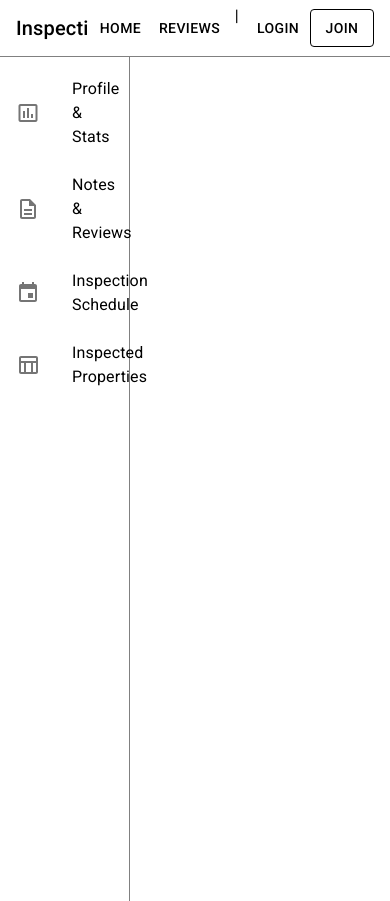
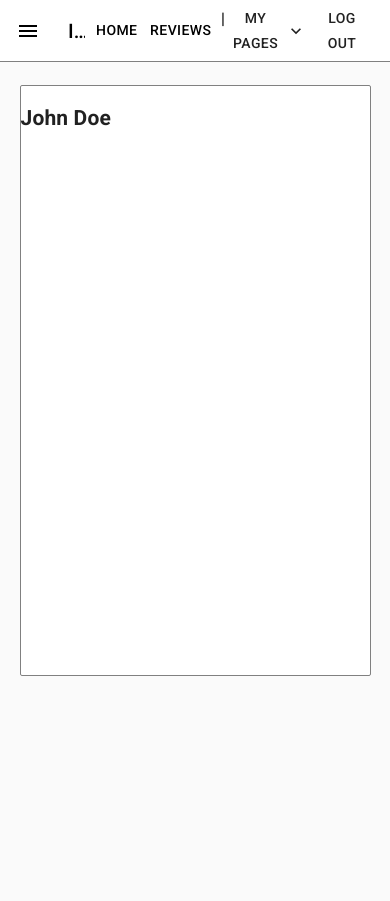
Before and after one commit to jkaho/inspecti, a React (Create React App) app in the folder client/: page / in a window 390 px wide. After the commit the page ends 844 px from the top, so only its background shows below. Built offline with nearby package versions, Linux system fonts and the light colour scheme.

Commit message:
Create responsive side navigation drawer, create responsive container for profile page

```diff
--- a/client/src/App.js
+++ b/client/src/App.js
@@ -2,13 +2,13 @@
 // import Login from "./pages/Login";
 import Profile from "./pages/Profile";
 // import Signup from "./pages/Signup";
-import NavBar from "./components/NavBar";
+// import NavBar from "./components/NavBar";
 // import Footer from "./components/Footer";
 
 function App() {
   return (
     <div className="App">
-      <NavBar />
+      {/* <NavBar /> */}
       <Profile />
       {/* <Footer /> */}
     </div>
--- a/client/src/components/SideMenu/index.js
+++ b/client/src/components/SideMenu/index.js
@@ -1,35 +1,91 @@
 import React from 'react';
-import { makeStyles } from '@material-ui/core/styles';
-import Grid from "@material-ui/core/Grid";
+import { makeStyles, useTheme } from '@material-ui/core/styles';
+import Drawer from '@material-ui/core/Drawer';
+import AppBar from '@material-ui/core/AppBar';
+import CssBaseline from '@material-ui/core/CssBaseline';
+import Toolbar from '@material-ui/core/Toolbar';
 import List from '@material-ui/core/List';
+import Typography from '@material-ui/core/Typography';
 import ListItem from '@material-ui/core/ListItem';
 import ListItemIcon from '@material-ui/core/ListItemIcon';
 import ListItemText from '@material-ui/core/ListItemText';
+import Button from '@material-ui/core/Button';
 import InsertChartOutlinedIcon from '@material-ui/icons/InsertChartOutlined';
 import DescriptionOutlinedIcon from '@material-ui/icons/DescriptionOutlined';
 import EventIcon from '@material-ui/icons/Event';
 import TableChartOutlinedIcon from '@material-ui/icons/TableChartOutlined';
+import MenuIcon from '@material-ui/icons/Menu';
+import IconButton from '@material-ui/core/IconButton';
+import KeyboardArrowDownIcon from '@material-ui/icons/KeyboardArrowDown';
+import Hidden from "@material-ui/core/Hidden";
+import MenuList from '@material-ui/core/MenuList';
+import MenuItem from '@material-ui/core/MenuItem';
+import ClickAwayListener from '@material-ui/core/ClickAwayListener';
+import Grow from '@material-ui/core/Grow';
+import Paper from '@material-ui/core/Paper';
+import Popper from '@material-ui/core/Popper';
+
+const drawerWidth = 240;
 
 const useStyles = makeStyles((theme) => ({
   root: {
-    width: '100%',
-    maxWidth: 360,
-    backgroundColor: theme.palette.background.paper,
+    display: 'flex',
   },
-  sideMenu: {
-    borderRight: "1px solid grey",
-    height: "100%",
-    minHeight: "100vh",
+  appBar: {
+    zIndex: theme.zIndex.drawer + 1,
+    background: "white",
+    borderBottom: "1px solid grey",
+  },
+  menuButton: {
+    marginRight: theme.spacing(2),
+    color: "black",
+    [theme.breakpoints.up('sm')]: {
+      display: 'none',
+    },
+  },
+  title: {
+    flexGrow: 1,
+    color: "black"
+  },
+  drawer: {
+    // width: drawerWidth,
+    // flexShrink: 0,
+    [theme.breakpoints.up('sm')]: {
+      width: drawerWidth,
+      flexShrink: 0,
+    },
+  },
+  drawerPaper: {
+    width: drawerWidth,
+  },
+  drawerContainer: {
+    overflow: 'auto',
+  },
+  content: {
+    flexGrow: 1,
+    padding: theme.spacing(3),
+  },
+  colorBlack: {
+    color: "black"
   }
 }));
 
-export default function SideMenu() {
+export default function ClippedDrawer(props) {
   const classes = useStyles();
 
-  return (
-    <Grid item xs={4}>
-      <div className={classes.sideMenu}>
-        <List component="nav" aria-label="main mailbox folders">
+  const { window } = props;
+  const theme = useTheme();
+  const [mobileOpen, setMobileOpen] = React.useState(false);
+
+  const handleDrawerToggle = () => {
+    setMobileOpen(!mobileOpen);
+  };
+
+  const drawer = (
+    <div>
+    <Toolbar />
+    <div className={classes.drawerContainer}>
+      <List>
         <ListItem button>
           <ListItemIcon>
             <InsertChartOutlinedIcon />
@@ -56,6 +112,207 @@ export default function SideMenu() {
         </ListItem>
       </List>
     </div>
-    </Grid>
+    </div>
+  )
+
+  const container = window !== undefined ? () => window().document.body : undefined;
+
+  function MyPages() {
+    const classes = useStyles();
+    const [open, setOpen] = React.useState(false);
+    const anchorRef = React.useRef(null);
+
+    const handleToggle = () => {
+      setOpen((prevOpen) => !prevOpen);
+    };
+
+    const handleClose = (event) => {
+      if (anchorRef.current && anchorRef.current.contains(event.target)) {
+        return;
+      }
+
+      setOpen(false);
+    };
+
+    function handleListKeyDown(event) {
+      if (event.key === 'Tab') {
+        event.preventDefault();
+        setOpen(false);
+      }
+    }
+
+    // return focus to the button when we transitioned from !open -> open
+    const prevOpen = React.useRef(open);
+    React.useEffect(() => {
+      if (prevOpen.current === true && open === false) {
+        anchorRef.current.focus();
+      }
+
+      prevOpen.current = open;
+    }, [open]);
+
+    return (
+      <div className={classes.root}>
+        <div>
+          <Button
+            ref={anchorRef}
+            aria-controls={open ? 'menu-list-grow' : undefined}
+            aria-haspopup="true"
+            onClick={handleToggle}
+            endIcon={<KeyboardArrowDownIcon />}
+          >
+            My Pages
+          </Button>
+          <Popper open={open} anchorEl={anchorRef.current} role={undefined} transition disablePortal>
+            {({ TransitionProps, placement }) => (
+              <Grow
+                {...TransitionProps}
+                style={{ transformOrigin: placement === 'bottom' ? 'center top' : 'center bottom' }}
+              >
+                <Paper>
+                  <ClickAwayListener onClickAway={handleClose}>
+                    <MenuList autoFocusItem={open} id="menu-list-grow" onKeyDown={handleListKeyDown}>
+                      <MenuItem onClick={handleClose}>Profile & Stats</MenuItem>
+                      <MenuItem onClick={handleClose}>Notes & Reviews</MenuItem>
+                      <MenuItem onClick={handleClose}>Inspection Schedule</MenuItem>
+                      <MenuItem onClick={handleClose}>Inspected Properties</MenuItem>
+                    </MenuList>
+                  </ClickAwayListener>
+                </Paper>
+              </Grow>
+            )}
+          </Popper>
+        </div>
+      </div>
     );
   }
+
+  return (
+    <div className={classes.root}>
+      <CssBaseline />
+      <AppBar position="fixed" className={classes.appBar} elevation={0}>
+        <Toolbar>
+          <IconButton
+            color="inherit"
+            aria-label="open drawer"
+            edge="start"
+            onClick={handleDrawerToggle}
+            className={classes.menuButton}
+          >
+            <MenuIcon />
+          </IconButton>
+          <Typography variant="h6" noWrap className={classes.title}>
+            Inspecti
+          </Typography>
+          <Button className={classes.colorBlack}>Home</Button>
+          <Button className={classes.colorBlack}>Reviews</Button>
+          <Typography variant="body1" className={classes.colorBlack}>
+            &nbsp;&nbsp;|&nbsp;&nbsp;
+          </Typography>
+          {/* <Button className={classes.colorBlack}>
+            My Pages
+          </Button> */}
+          <MyPages />
+          <Button className={classes.joinBtn}>Log Out</Button>
+        </Toolbar>
+      </AppBar>
+      <nav className={classes.drawer} aria-label="">
+      <Hidden smUp implementation="css">
+      <Drawer
+        // className={classes.drawer}
+        container={container}
+        variant="temporary"
+        anchor={theme.direction === 'rtl' ? 'right' : 'left'}
+        open={mobileOpen}
+        onClose={handleDrawerToggle}
+        classes={{
+          paper: classes.drawerPaper,
+        }}
+        ModalProps={{
+          keepMounted: true, // Better open performance on mobile.
+        }}
+      >
+        {drawer}
+      </Drawer>
+      </Hidden>
+      <Hidden xsDown implementation="css">
+          <Drawer
+            classes={{
+              paper: classes.drawerPaper,
+            }}
+            variant="permanent"
+            open
+          >
+            {drawer}
+          </Drawer>
+        </Hidden>
+      </nav>
+      {/* <main className={classes.content}>
+        <Toolbar />
+      </main> */}
+    </div>
+  );
+}
+
+
+// import React from 'react';
+// import { makeStyles } from '@material-ui/core/styles';
+// import Grid from "@material-ui/core/Grid";
+// import List from '@material-ui/core/List';
+// import ListItem from '@material-ui/core/ListItem';
+// import ListItemIcon from '@material-ui/core/ListItemIcon';
+// import ListItemText from '@material-ui/core/ListItemText';
+// import InsertChartOutlinedIcon from '@material-ui/icons/InsertChartOutlined';
+// import DescriptionOutlinedIcon from '@material-ui/icons/DescriptionOutlined';
+// import EventIcon from '@material-ui/icons/Event';
+// import TableChartOutlinedIcon from '@material-ui/icons/TableChartOutlined';
+
+// const useStyles = makeStyles((theme) => ({
+//   root: {
+//     width: '100%',
+//     maxWidth: 360,
+//     backgroundColor: theme.palette.background.paper,
+//   },
+//   sideMenu: {
+//     borderRight: "1px solid grey",
+//     height: "100%",
+//     minHeight: "100vh",
+//   }
+// }));
+
+// export default function SideMenu() {
+//   const classes = useStyles();
+
+//   return (
+//     <Grid item xs={3}>
+//       <div className={classes.sideMenu}>
+//         <List component="nav" aria-label="main mailbox folders">
+          // <ListItem button>
+          //   <ListItemIcon>
+          //     <InsertChartOutlinedIcon />
+          //   </ListItemIcon>
+          //   <ListItemText primary="Profile & Stats" />
+          // </ListItem>
+          // <ListItem button>
+          //   <ListItemIcon>
+          //     <DescriptionOutlinedIcon />
+          //   </ListItemIcon>
+          //   <ListItemText primary="Notes & Reviews" />
+          // </ListItem>
+          // <ListItem button>
+          //   <ListItemIcon>
+          //     <EventIcon />
+          //   </ListItemIcon>
+          //   <ListItemText primary="Inspection Schedule" />
+          // </ListItem>
+          // <ListItem button>
+          //   <ListItemIcon>
+          //     <TableChartOutlinedIcon />
+          //   </ListItemIcon>
+          //   <ListItemText primary="Inspected Properties" />
+          // </ListItem>
+//         </List>
+//       </div>
+//     </Grid>
+//   );
+// }
--- a/client/src/pages/Profile/index.js
+++ b/client/src/pages/Profile/index.js
@@ -1,8 +1,16 @@
 import React from "react";
 import SideMenu from "../../components/SideMenu";
+import "./style.css";
 
-export default function Home() {
+export default function Profile() {
   return (
-    <SideMenu />
+    <div>
+      <SideMenu />
+      <main className="main-profile">
+        <div className="box-container">
+          <h2>John Doe</h2>
+        </div>
+      </main>
+    </div>
   );
 };
--- a/client/src/pages/Profile/style.css
+++ b/client/src/pages/Profile/style.css
@@ -0,0 +1,29 @@
+.main-profile {
+  position: fixed;
+  top: 65px;
+  left: 240px;
+  height: 100%;
+  width: calc(100vw - 240px);
+}
+
+.box-container {
+  border: 1px solid grey;
+  border-radius: 2px;
+  background: white;
+  height: 70%;
+  width: 85%;
+  margin: 40px auto;
+}
+
+/* -------MEDIA QUERIES------- */
+@media (max-width: 600px) {
+  .main-profile {
+    left: 0;
+    width: 100%;
+  }
+
+  .box-container {
+    margin: 20px auto;
+    width: 90%;
+  }
+}
```
Lines whose indentation alone changed are shown as unchanged.
